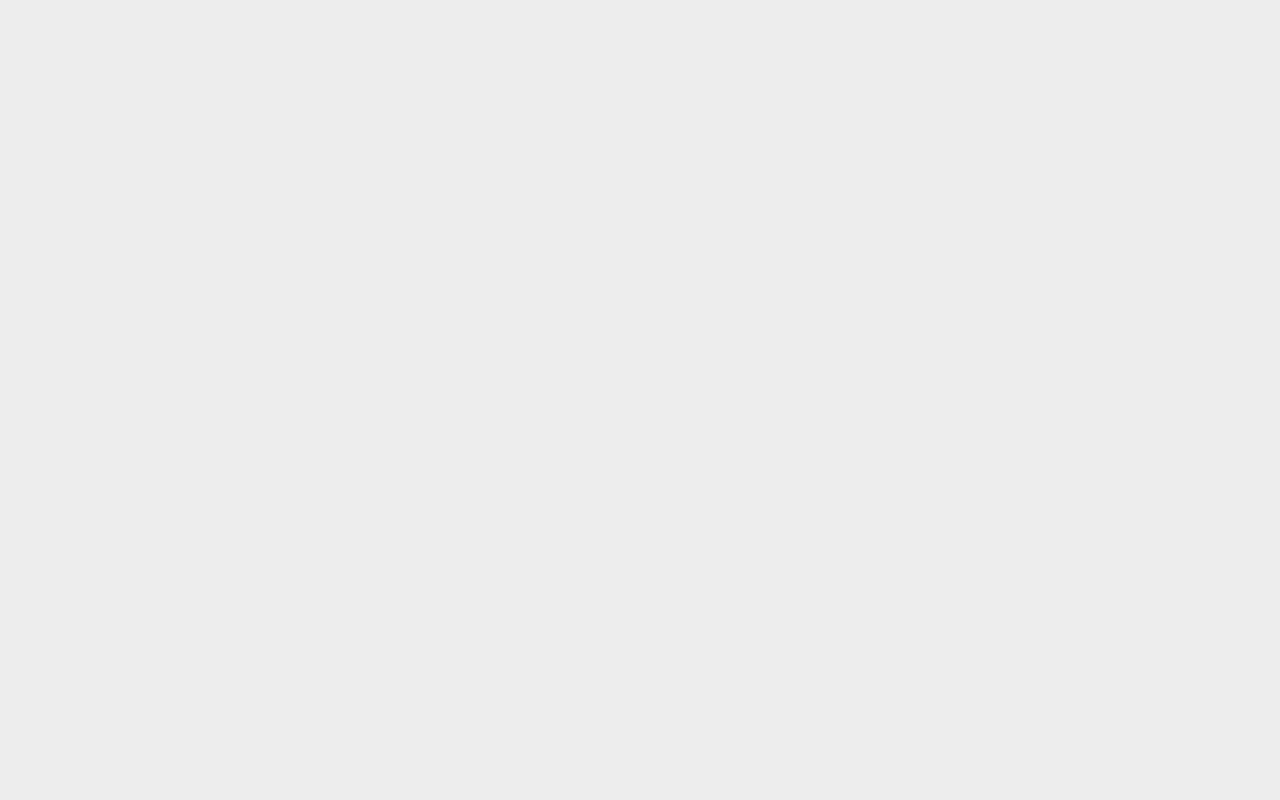
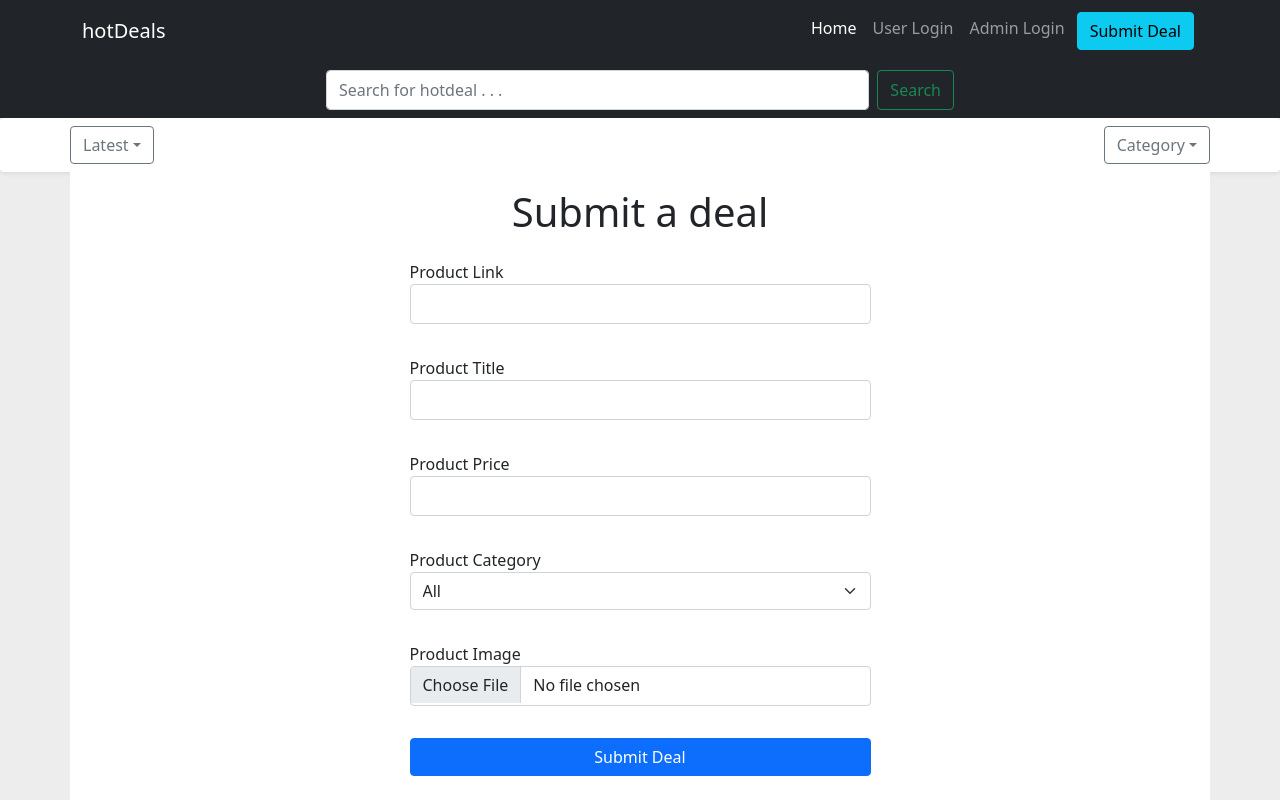
Before and after one commit to SwapnilKotkar/hotDeals-react-project, a React (Create React App) app: page /submitdeal in a window 1280 px wide. Before the commit this address had no page. Shown: the top 800 px of the page. Built offline with nearby package versions, Linux system fonts and the light colour scheme.

Commit message:
forms validation work

```diff
--- a/package.json
+++ b/package.json
@@ -15,6 +15,7 @@
     "react-icons": "^4.3.1",
     "react-router-dom": "^6.0.2",
     "react-scripts": "4.0.3",
+    "react-select": "^5.2.1",
     "web-vitals": "^1.1.2"
   },
   "scripts": {
--- a/src/components/App.jsx
+++ b/src/components/App.jsx
@@ -15,7 +15,7 @@ const App = () =>{
             <Route exact path='/userlogin' element={<UserLoginPage/>} />
             <Route exact path='/signup' element={<SignUpPage/>} />
             <Route exact path='/adminlogin' element={<AdminLoginPage/>} />
-            <Route exact path='/submitdealform' element={<DealSubmit/>} />
+            <Route exact path='/submitdeal' element={<DealSubmit/>} />
         </Routes>
         </>
     );
--- a/src/components/Forms/DealSubmit.jsx
+++ b/src/components/Forms/DealSubmit.jsx
@@ -3,13 +3,14 @@ import Footer from "../Footer";
 import { useState } from "react/cjs/react.development";
 import { useForm } from "react-hook-form";
 
+
 const DealSubmit = () =>{
-
 
     const[deal, setDeal]= useState({
         dealLink:"",
         dealTitle:"",
         dealPrice:"",
+        dealCategory:"",
         dealImage:""
     });
 
@@ -17,7 +18,7 @@ const DealSubmit = () =>{
 
     const handleChange = (event) =>{
         const {name, value} = event.target;
-         setDeal({...deal, [name]: value});
+        setDeal({...deal, [name]: value});
     }
 
     const { register, handleSubmit, errors } = useForm();
@@ -27,17 +28,17 @@ const DealSubmit = () =>{
             dealLink:"",
             dealTitle:"",
             dealPrice:"",
+            dealCategory:"",
             dealImage:""
         });
-
     }
 
     return(
         <>
             <Navbar/>
             <div class="container-sm d-flex justify-content-center deal_submit_form">
-                <form class="col-sm-6 m-5" onSubmit={handleSubmit(onSubmit)}>
-                    <div class="form_title mb-5 text-center"><h1>Submit a deal</h1></div>
+                <form class="col-sm-6 m-3" onSubmit={handleSubmit(onSubmit)}>
+                    <div class="form_title mb-4 text-center"><h1>Submit a deal</h1></div>
                     <div class="form-row row justify-content-center">
                         <div class="form-group col-10 mb-3">
                             <label for="dealLink">Product Link</label>
@@ -55,15 +56,25 @@ const DealSubmit = () =>{
                             <p className="warning">{errors.dealPrice?.message}</p>
                         </div>
                         <div class="form-group col-10 mb-3">
+                        <label for="dealCategory">Product Category</label>
+                        <select class="form-select" name="dealCategory" ref={register({ required: "product category is required" })} onChange={handleChange}>
+                            <option value="">All</option>
+                            <option value="Fashion">Fashion</option>
+                            <option value="Home & Living">Home & Living</option>
+                            <option value="Electronics">Electronics</option>
+                            <option value="Groceries">Groceries</option>
+                            <option value="Travel">Travel</option>
+                            <option value="Sports & Outdoors">Sports & Outdoors</option>
+                            <option value="Gaming">Gaming</option>
+                            <option value="Vehicles">Vehicles</option>
+                            <option value="Healthy & Beauty">Healthy & Beauty</option>
+                        </select>
+                        <p className="warning">{errors.dealCategory?.message}</p>
+                        </div>
+                        <div class="form-group col-10 mb-3">
                             <label for="dealImage">Product Image</label>
                             <input type="file" class="form-control" name="dealImage" ref={register({ required: "product image is required" })} value={deal.dealImage} onChange={handleChange}  />
                             <p className="warning">{errors.dealImage?.message}</p>
-                        </div>
-                        <div class="form-group col-10 mb-3">
-                            <div className="mb-3" >Deal Category (select at least one):</div>
-                            <button className="category_name">Sports</button>
-                            <button className="category_name">Sports</button>
-                            <button className="category_name">Sports</button>
                         </div>
                         <div class="form-group col-10 mb-4">
                         <button type="submit" class="container btn btn-primary">Submit Deal</button>
--- a/src/components/Navbar.jsx
+++ b/src/components/Navbar.jsx
@@ -24,7 +24,7 @@ const Navbar = () =>{
                     <NavLink className="nav-link" to="/adminlogin">Admin Login</NavLink>
                     </li>
                     <li>
-                    <NavLink className="nav-link p-1" to="/submitdealform"><button className="btn btn-info" type="submit" >Submit Deal</button></NavLink>
+                    <NavLink className="nav-link p-1" to="/submitdeal"><button className="btn btn-info" type="submit" >Submit Deal</button></NavLink>
                     </li>
                 </ul>
                 </div>
@@ -55,7 +55,7 @@ const Navbar = () =>{
                 Category
                 </button>
                 <ul className="dropdown-menu mt-2" aria-labelledby="dropdownMenuButton1">
-                <li><a className="dropdown-item" href={link}>Fashon</a></li>
+                <li><a className="dropdown-item" href={link}>Fashion</a></li>
                 <li><a className="dropdown-item" href={link}>Home & Living</a></li>
                 <li><a className="dropdown-item" href={link}>Electronics</a></li>
                 <li><a className="dropdown-item" href={link}>Groceries</a></li>
```
Also changed, not shown: 1 other file (tests, documents, lock files or other folders).
